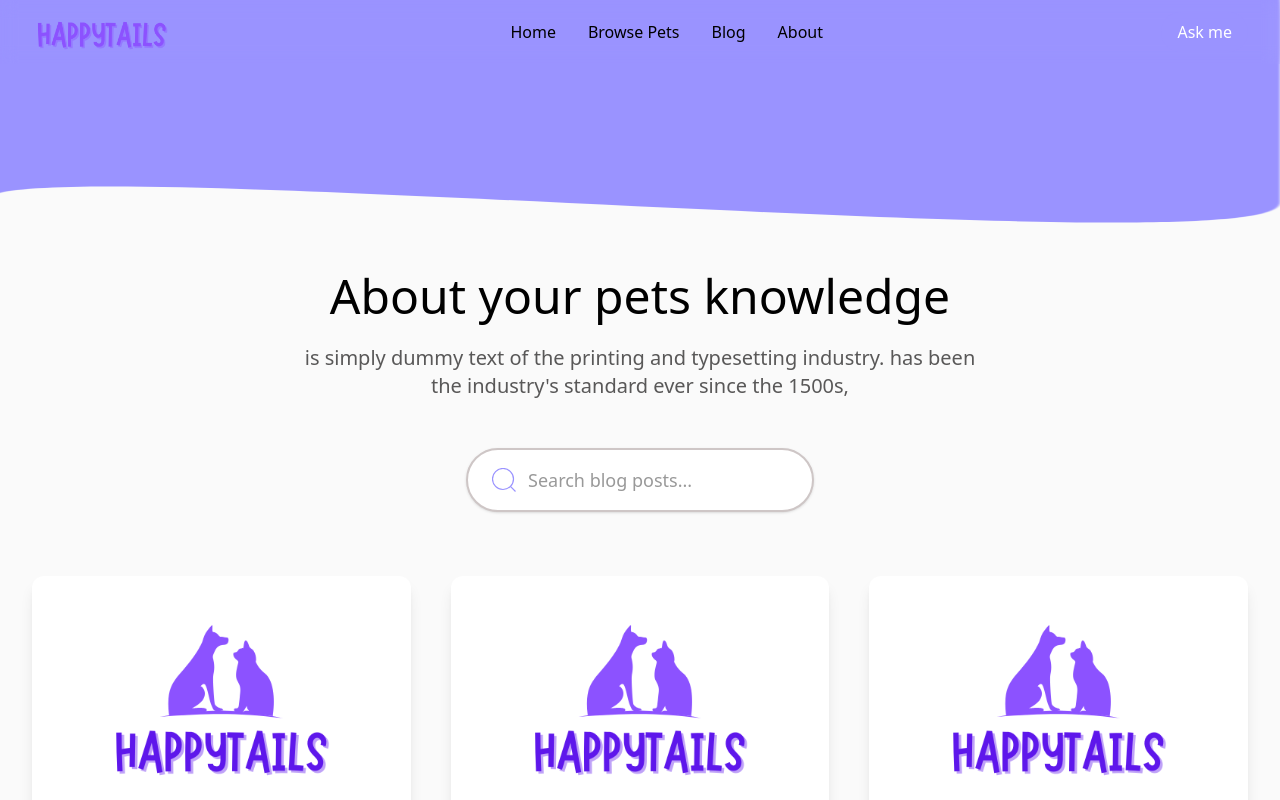
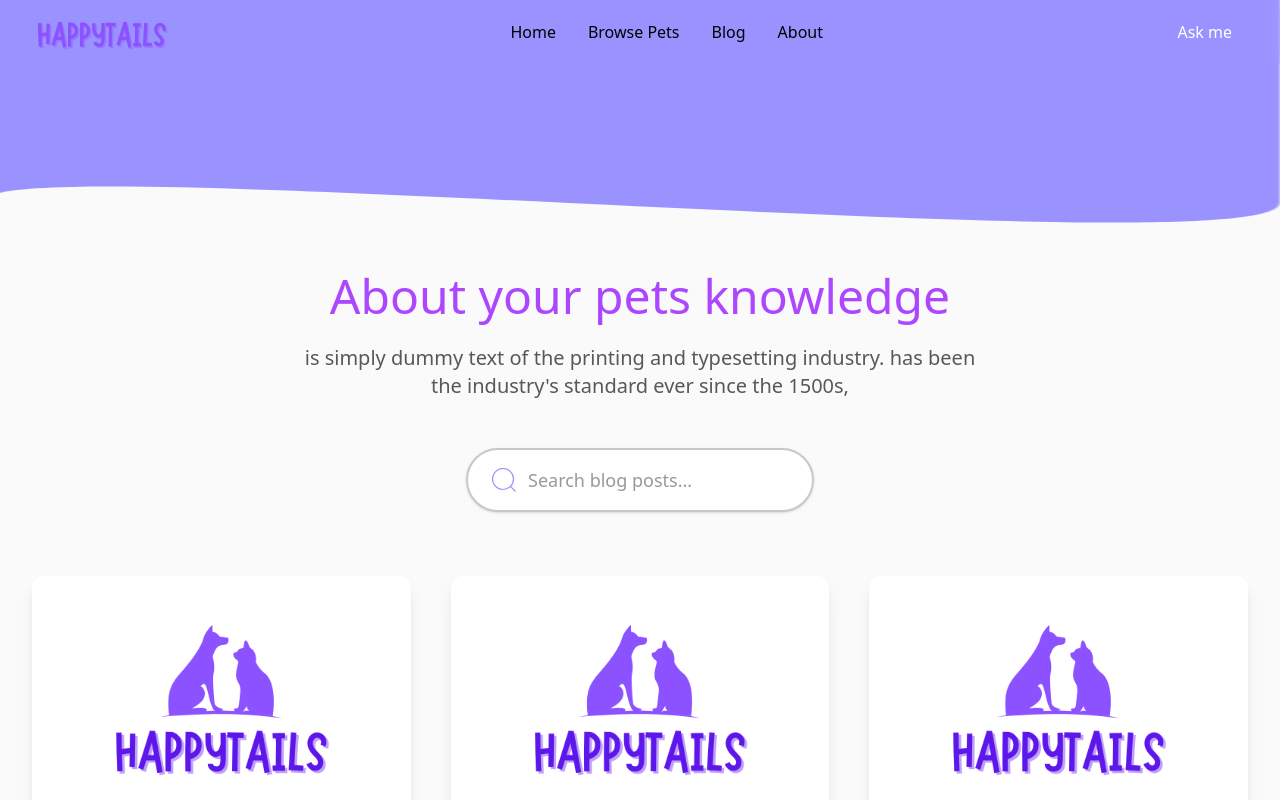
Before and after one commit to independent-project-2/HappyTail-Frontend, a React (Vite) app: page /blog in a window 1280 px wide. Shown: the top 800 px of the page. Built offline with nearby package versions, Linux system fonts and the light colour scheme.

Commit message:
blog page done

```diff
--- a/src/pages/blog.tsx
+++ b/src/pages/blog.tsx
@@ -83,7 +83,7 @@ export default function Blog() {
       <div className="w-full px-4 sm:px-6 lg:px-8 py-8 sm:py-10 md:py-12">
         {/* Header Section */}
         <div className="text-center mb-8 sm:mb-10 md:mb-12">
-          <h1 className="font-medium text-2xl sm:text-3xl md:text-4xl lg:text-5xl text-center mb-4 sm:mb-6 text-black">
+          <h1 className="font-medium text-2xl sm:text-3xl md:text-4xl lg:text-5xl text-center mb-4 sm:mb-6 text-purple-500">
             About your pets knowledge
           </h1>
           <p className="text-[#595858] font-alegreya text-base sm:text-lg md:text-xl font-medium max-w-2xl mx-auto">
```
